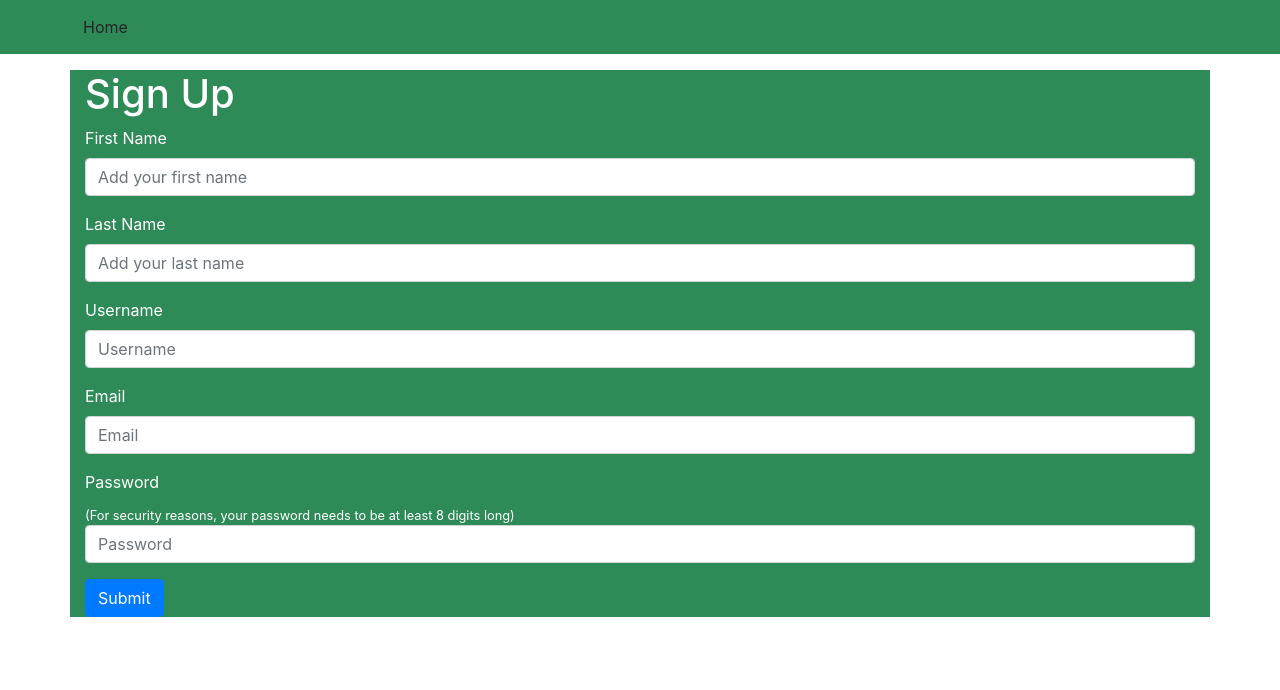
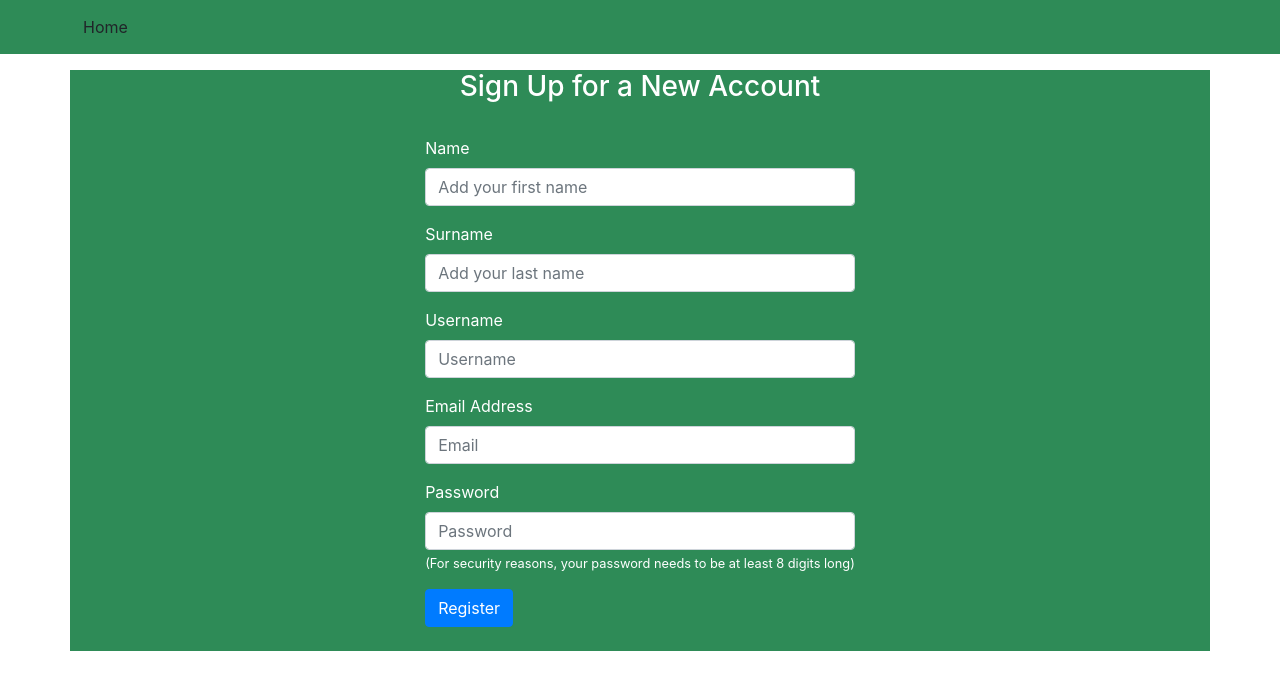
Before and after one commit to TigerSilver/Project-3-Whats-Cooking, a React (Create React App) app in the folder client/: page /signup in a window 1280 px wide. Shown: the top 690 px of the page. Built offline with nearby package versions, Linux system fonts and the light colour scheme; no server answers; the HTML template or start-up script is replaced by a standard one.

Commit message:
Add update to sign-up page

```diff
--- a/client/src/views/SignUp.jsx
+++ b/client/src/views/SignUp.jsx
@@ -52,12 +52,21 @@ export default class SignUpView extends Component {
 
   render() {
     return (
-      <Container className="bg-appGreen text-white">
-        <h1>Sign Up</h1>
+      <Container
+        className="bg-appGreen text-white"
+        style={{
+          display: "flex",
+          alignItems: "center",
+          justifyContent: "center",
+          flexDirection: "column"
+        }}
+      >
+        <h3>Sign Up for a New Account</h3>
         {/* onSubmit={this.onFormSubmit}  this goes in the next line*/}
+        <br />
         <Form onSubmit={this.onFormSubmit}>
           <Form.Group>
-            <Form.Label>First Name</Form.Label>
+            <Form.Label>Name</Form.Label>
             <Form.Control
               placeholder="Add your first name"
               name="firstName"
@@ -66,7 +75,7 @@ export default class SignUpView extends Component {
             />
           </Form.Group>
           <Form.Group>
-            <Form.Label>Last Name</Form.Label>
+            <Form.Label>Surname</Form.Label>
             <Form.Control
               placeholder="Add your last name"
               name="lastName"
@@ -84,7 +93,7 @@ export default class SignUpView extends Component {
             />
           </Form.Group>
           <Form.Group>
-            <Form.Label>Email</Form.Label>
+            <Form.Label>Email Address</Form.Label>
             <Form.Control
               placeholder="Email"
               name="email"
@@ -95,10 +104,6 @@ export default class SignUpView extends Component {
           </Form.Group>
           <Form.Group>
             <Form.Label>Password</Form.Label>
-            <Form.Text>
-              (For security reasons, your password needs to be at least 8 digits
-              long)
-            </Form.Text>
             <Form.Control
               placeholder="Password"
               name="password"
@@ -106,9 +111,14 @@ export default class SignUpView extends Component {
               value={this.state.password}
               onChange={this.onValueChange}
             />
+            <Form.Text>
+              (For security reasons, your password needs to be at least 8 digits
+              long)
+            </Form.Text>
           </Form.Group>
-          <Button type="submit">Submit</Button>
+          <Button type="submit">Register</Button>
         </Form>
+        <br />
       </Container>
     );
   }
```
